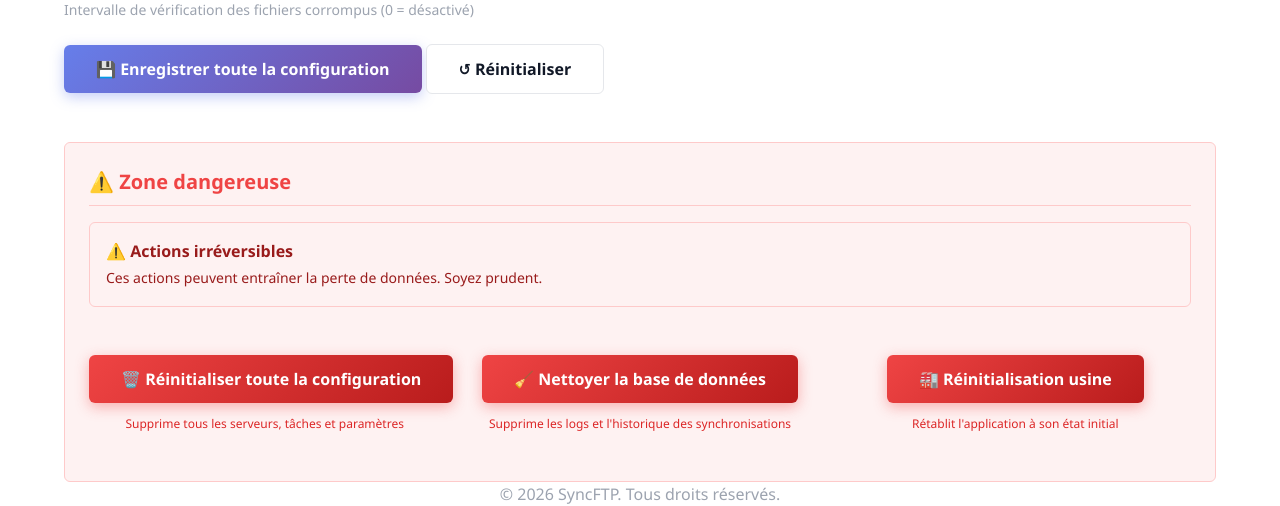
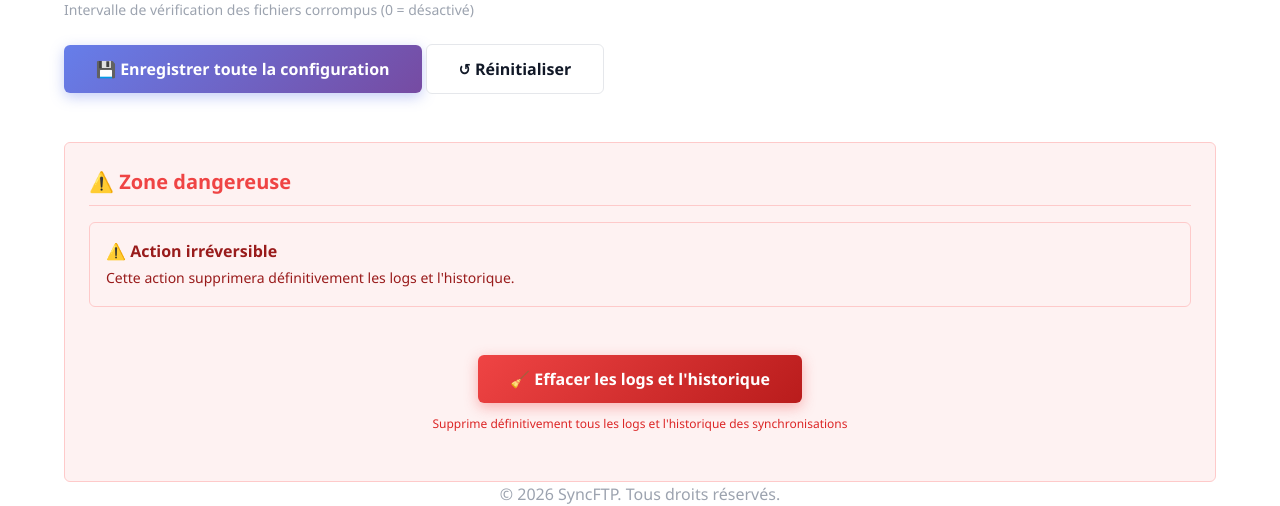
Before and after one commit to SHARKYBLUSTER/SyncFTP, a Flask app: page /config in a window 1280 px wide. Shown: the part 1919-2425 px from the top of the page. Run offline with Flask 3, Linux system fonts and the light colour scheme.

Commit message:
UI: Simplifier la zone dangereuse avec un seul bouton
- Supprime les boutons 'Réinitialiser toute la configuration' et 'Réinitialisation usine'
- Garde seulement 'Effacer les logs et l'historique' (équivalent à l'ancien 'Nettoyer la base de données')
- Supprime les fonctions JavaScript inutilisées (confirmResetAll, confirmFactoryReset)
- Met à jour le texte d'avertissement pour refléter l'action unique
- Message de confirmation plus clair

Generated by Mistral Vibe.
Co-Authored-By: Mistral Vibe <vibe@mistral.ai>

```diff
--- a/templates/config.html
+++ b/templates/config.html
@@ -182,23 +182,15 @@
 
         <div class="alert alert--danger mb-lg" role="alert" aria-live="assertive">
             <div class="alert-content">
-                <h4 class="alert-title">⚠️ Actions irréversibles</h4>
-                <p class="alert-message">Ces actions peuvent entraîner la perte de données. Soyez prudent.</p>
+                <h4 class="alert-title">⚠️ Action irréversible</h4>
+                <p class="alert-message">Cette action supprimera définitivement les logs et l'historique.</p>
             </div>
         </div>
 
         <div class="danger-actions">
             <div class="danger-action">
-                <button class="btn btn--danger" onclick="confirmResetAll()" aria-label="Réinitialiser toute la configuration. Attention, cette action est irréversible">🗑️ Réinitialiser toute la configuration</button>
-                <p class="form-hint">Supprime tous les serveurs, tâches et paramètres</p>
-            </div>
-            <div class="danger-action">
-                <button class="btn btn--danger" onclick="confirmClearDatabase()" aria-label="Nettoyer la base de données. Attention, cette action est irréversible">🧹 Nettoyer la base de données</button>
-                <p class="form-hint">Supprime les logs et l'historique des synchronisations</p>
-            </div>
-            <div class="danger-action">
-                <button class="btn btn--danger" onclick="confirmFactoryReset()" aria-label="Réinitialisation usine. Attention, toutes les données seront perdues">🏭 Réinitialisation usine</button>
-                <p class="form-hint">Rétablit l'application à son état initial</p>
+                <button class="btn btn--danger" onclick="confirmClearDatabase()" aria-label="Effacer les logs et l'historique. Attention, cette action est irréversible">🧹 Effacer les logs et l'historique</button>
+                <p class="form-hint">Supprime définitivement tous les logs et l'historique des synchronisations</p>
             </div>
         </div>
     </section>
@@ -213,50 +205,16 @@
         }
     }
 
-    function confirmResetAll() {
-        if (confirm('⚠️ ÊTES-VOUS SÛR ? Cette action supprimera TOUS les serveurs, TOUTES les tâches et TOUTES les configurations. Elle est IRRÉVERSIBLE !')) {
-            fetch('/reset_all', {
-                method: 'POST',
-                headers: { 'X-Confirm': 'true' }
-            }).then(response => response.json())
-              .then(data => {
-                  if (data.success) {
-                      alert('Configuration réinitialisée');
-                      window.location.reload();
-                  } else {
-                      alert('Erreur: ' + (data.message || 'Action annulée'));
-                  }
-              });
-        }
-    }
-
     function confirmClearDatabase() {
-        if (confirm('⚠️ ÊTES-VOUS SÛR ? Cette action supprimera les logs et l\'historique. Elle est IRRÉVERSIBLE !')) {
+        if (confirm('⚠️ ÊTES-VOUS SÛR ? Cette action supprimera définitivement tous les logs et l\'historique. Elle est IRRÉVERSIBLE !')) {
             fetch('/clear_database', {
                 method: 'POST',
                 headers: { 'X-Confirm': 'true' }
             }).then(response => response.json())
               .then(data => {
                   if (data.success) {
-                      alert('Base de données nettoyée');
+                      alert('Logs et historique supprimés');
                       window.location.reload();
-                  } else {
-                      alert('Erreur: ' + (data.message || 'Action annulée'));
-                  }
-              });
-        }
-    }
-
-    function confirmFactoryReset() {
-        if (confirm('⚠️ ⚠️ ⚠️ DERNIÈRE CHANCE ! Réinitialisation complète de l\'application. TOUTES les données seront perdues !')) {
-            fetch('/factory_reset', {
-                method: 'POST',
-                headers: { 'X-Confirm': 'FACTORY_RESET_CONFIRM' }
-            }).then(response => response.json())
-              .then(data => {
-                  if (data.success) {
-                      alert('Réinitialisation usine effectuée. Redirection vers la page d\'accueil...');
-                      window.location.href = '/';
                   } else {
                       alert('Erreur: ' + (data.message || 'Action annulée'));
                   }
```
